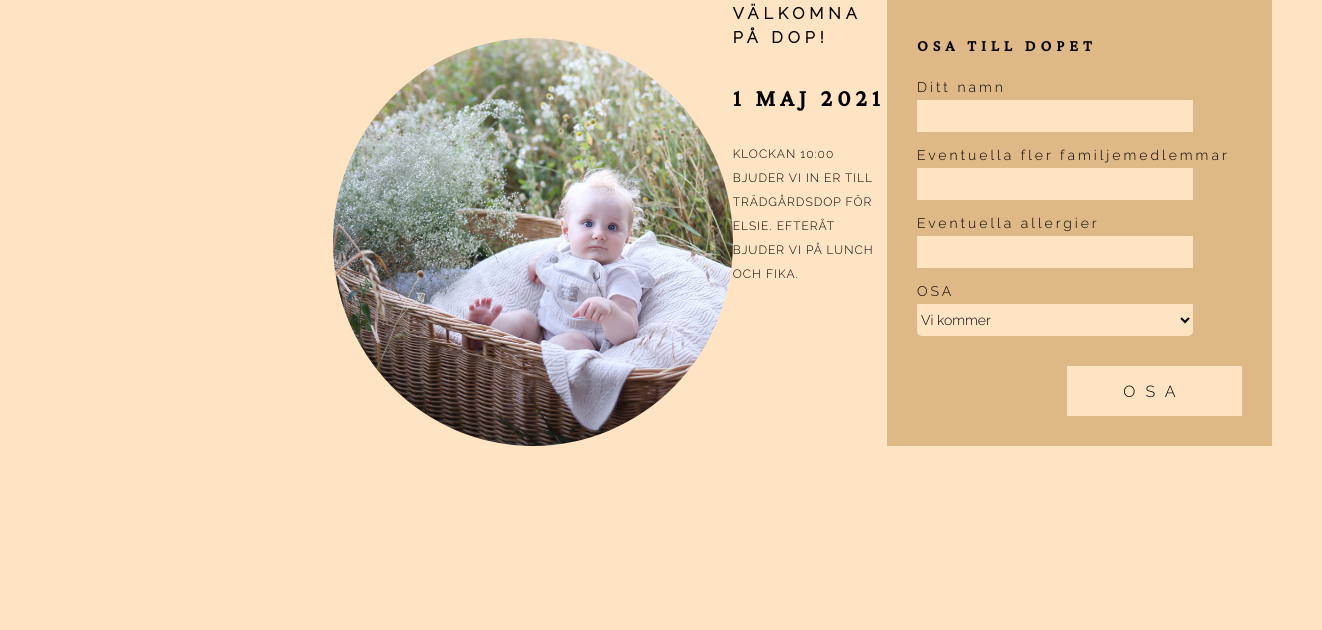
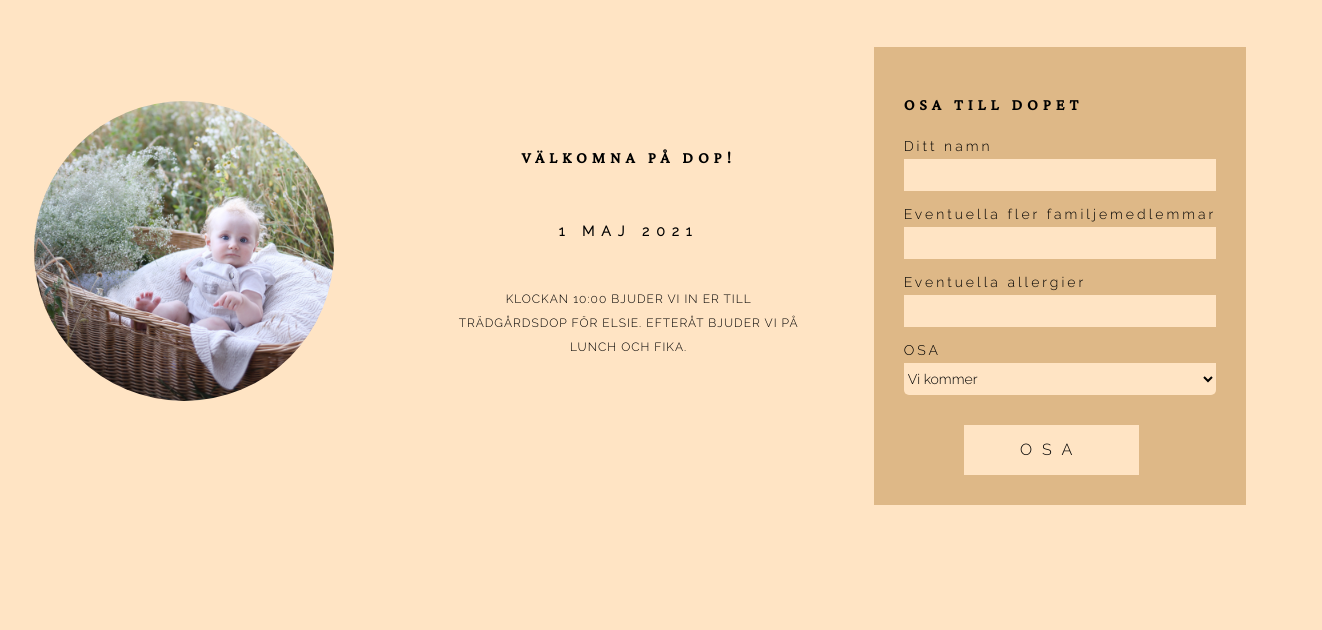
Before and after one commit to ottilialindell/inbjudan-dop, a plain HTML site: page index.html in a window 1280 px wide. Shown: the part 170-800 px from the top of the page, 1322 px wide, since content can reach past the window. Drawn offline with nearby package versions, Linux system fonts and the light colour scheme.

Commit message:
additional commit to html and css

```diff
--- a/index.html
+++ b/index.html
@@ -13,18 +13,17 @@
     <title>Inbjudan till dop</title>
 </head>
 <body>
+    <header>
+        <h1 class="animate__animated animate__swing animate__infinite">Elsies dop</h1>
+    </header>
     <main>
-        <header>
-            <h1 class="animate__animated animate__swing animate__infinite">Elsies dop</h1>
-        </header>
-
         <section class="container-left">
             <img src="images/6E8B1541.jpg" alt="bild på elsie">
         </section>
 
         <section class="container-middle">
             <h3 class="welcome">Välkomna på dop!</h3>
-            <h1>1 maj 2021</h1>
+            <h6>1 maj 2021</h6>
             <p>Klockan 10:00 bjuder vi in er till trädgårdsdop för Elsie.
                 Efteråt bjuder vi på lunch och fika.</p>
         </section>
--- a/styles/index.css
+++ b/styles/index.css
@@ -4,12 +4,13 @@ body {
 
 main {
     display: flex;
+    justify-content: center;
+    align-items: center;
     width: 100%;
 }
 
 section {
     display:flex;
-    justify-content: center;
 }
 
 header{
@@ -26,11 +27,11 @@ header{
 }
 
 img {
-    margin-top: 200px;
-    max-width: 400px;
+    max-width: 300px;
     border-radius: 50%;
     animation: img 2.5s ease infinite;
     animation-fill-mode: none;
+    margin-right: 50px;
 }
 
 @keyframes img {
@@ -42,6 +43,8 @@ img {
 .container-middle {
     display:flex;
     flex-direction: column;
+    max-width: 350px;
+    padding: 30px 70px;
 }
 
 .container-right{
@@ -49,17 +52,28 @@ img {
 	flex-direction: column;
 	align-items: stretch;
     justify-content: end;
-    margin-top: 150px;
-    width: 100%;
+    margin-top: 50px;
+    max-width: 350px;
     min-height: 300px;
     padding: 30px 30px;
     background-color: burlywood;
 }
 
+@keyframes right {
+    0% {transform: scale(1);}
+    50% {transform:scale(1.05);}
+    100% {transform: scale(1);}
+}
+
+.container-right:hover {
+    animation: right 2.7s ease-in-out;
+    animation-fill-mode: none;
+}
+
 h1 {
     display: flex;
     font-family: 'Crimson Pro', serif;
-    font-size: 24px;
+    font-size: 32px;
     text-transform: uppercase;
     letter-spacing: 5px;
     line-height: 24px;
@@ -73,9 +87,19 @@ h3 {
     line-height: 24px;
 }
 
+h6 {
+    font-family: 'Raleway', sans-serif;
+    font-size: 14px;
+    text-align: center;
+    text-transform: uppercase;
+    letter-spacing: 7px;
+    line-height: 24px;
+}
+
 .welcome {
-    font-family: 'Raleway', sans-serif;
+    font-family: 'Crimson Pro', serif;
     font-size: 16px;
+    text-align: center;
     text-transform: uppercase;
     letter-spacing: 5px;
     line-height: 24px;
@@ -84,6 +108,7 @@ h3 {
 p {
     font-family: 'Raleway', sans-serif;
     font-size: 12px;
+    text-align: center;
     text-transform: uppercase;
     letter-spacing: 1px;
     line-height: 24px;
@@ -105,14 +130,9 @@ option {
     font-size: 14px;
 }
 
-.checkbox-info {
-    font-family: 'Raleway', sans-serif;
-    font-size: 14px;
-}
-
 .input-field, .select {
     box-sizing: border-box;
-	width: 85%;
+	width: 100%;
 	min-height: 32px;
     margin-bottom: 10px;
     background-color:bisque;
@@ -143,12 +163,12 @@ option {
     height: 50px;
     width: 175px;
     border: none;
-    margin-left: 150px;
+    margin-left: 60px;
     margin-top: 20px;
 }
 
 .button:hover {
-    background-color: blanchedalmond;
+    background-color: #939384;
     transition: all 0.5s ease-in-out;
     transition-delay: 0.2s;
 }
```
